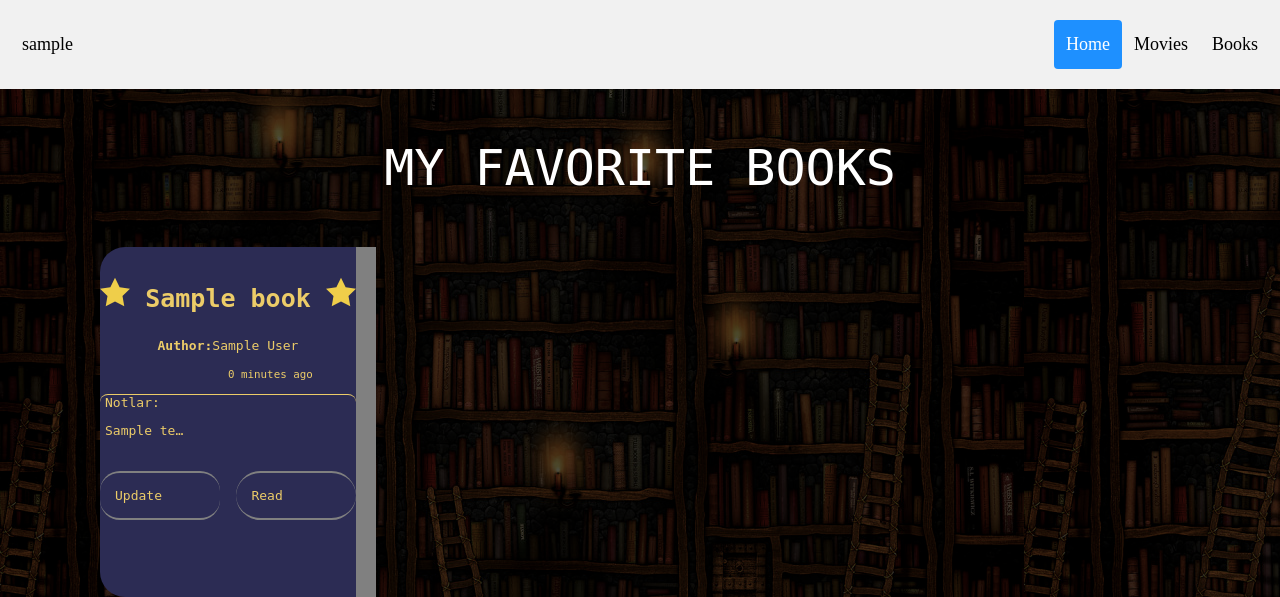
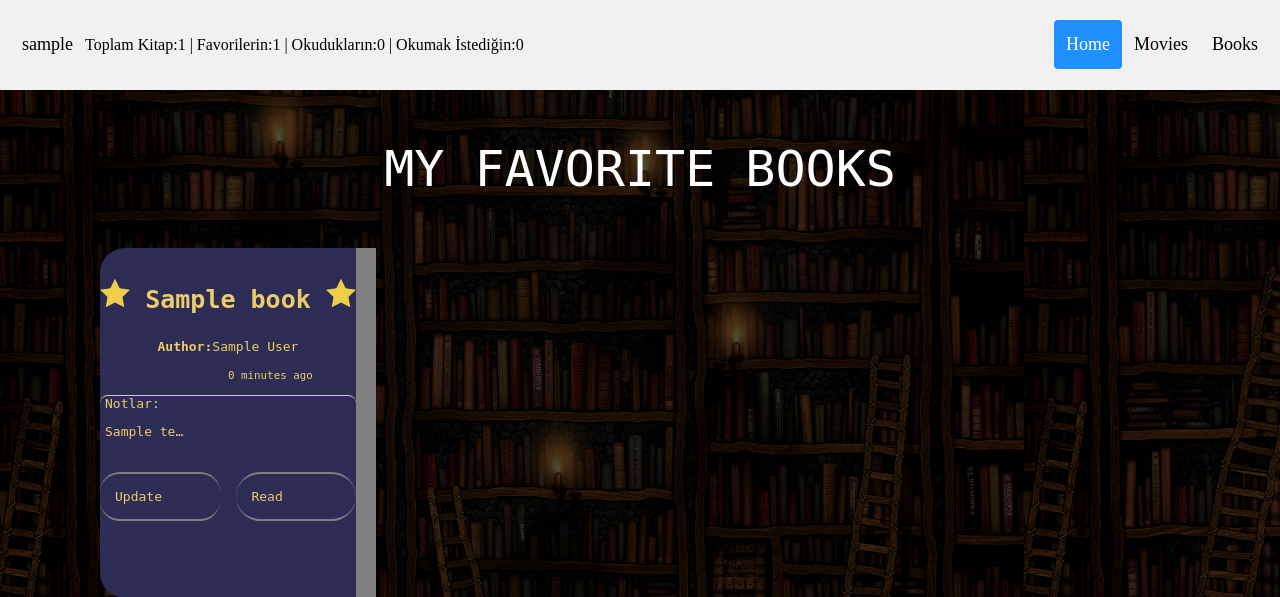
Before and after one commit to orkunincili/MaSarchive, a Django app: page /book/book_index/ in a window 1280 px wide. Shown: the top 597 px of the page. Run offline with Django 3.2, Linux system fonts and the light colour scheme; tables that the repository leaves empty hold one stand-in row (values such as "Sample post").

Commit message:
Added number of books

```diff
--- a/templates/books/book_index.html
+++ b/templates/books/book_index.html
@@ -1,6 +1,6 @@
 {%load static%}
 <!DOCTYPE html>
-<html lang="en" xmlns="http://www.w3.org/1999/html">
+<html lang="en">
 <head>
     <meta charset="UTF-8">
     <title>My Books</title>
@@ -15,12 +15,18 @@
 {%for user in user%}
     <div class="header">
       <a href="#default" class="logo">{{user.user_name}}</a>
-      <div class="header-right">
+        <div class="header-right">
           <a class="active" href="http://127.0.0.1:8000">Home</a>
           <a  href="/movie/movie_index">Movies</a>
           <a  href="/book/book_index">Books</a>
+        </div>
 
-      </div>
+        <p id="movies_count">
+             Toplam Kitap:{{books.count}} |
+             Favorilerin:{{len_fav}} |
+             Okudukların:{{len_R}} |
+             Okumak İstediğin:{{len_nR}}
+        </p>
     </div>
 {%endfor%}
     <p class="page_title">MY FAVORITE BOOKS</p>
```
